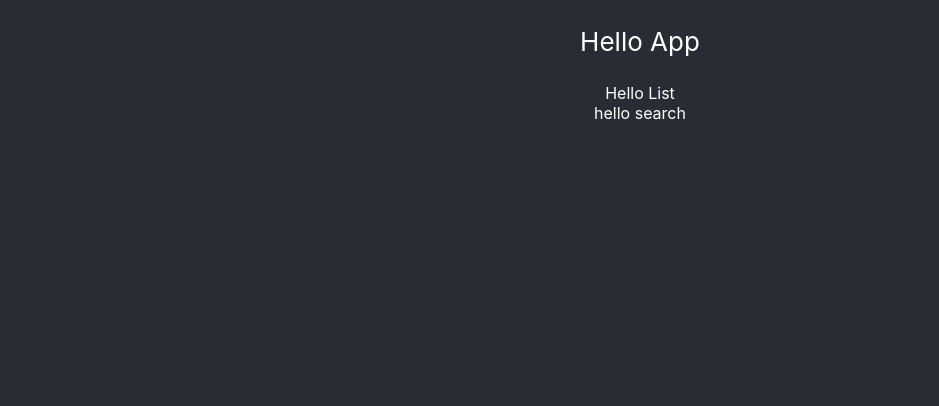
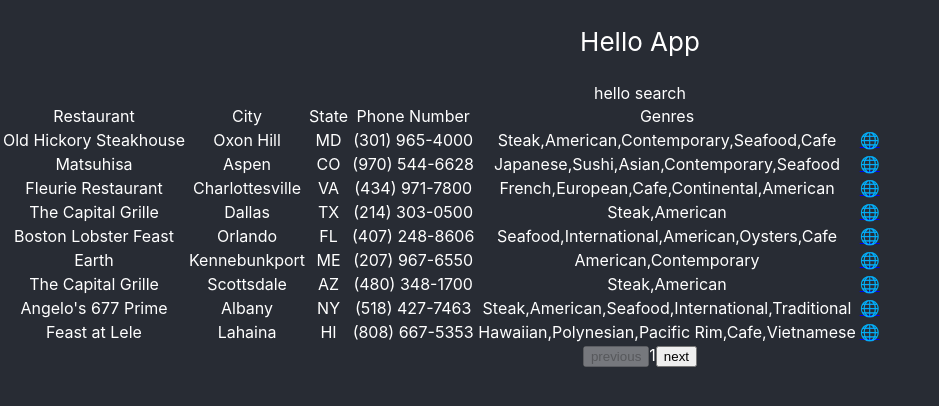
Before and after one commit to GreysonElkins/list-and-filter, a React (Create React App) app: page / in a window 1280 px wide. Shown: the top 406 px of the page, without its empty margins (0-939 px from the left). Built offline with nearby package versions, Linux system fonts and the light colour scheme.

Commit message:
Begin table of restaurants

```diff
--- a/src/components/RestaurantList/RestaurantList.tsx
+++ b/src/components/RestaurantList/RestaurantList.tsx
@@ -11,9 +11,13 @@
   const [restaurantList, setRestaurantList] = useState<restaurant[]>([])
   const [error, setError] = useState<string>('')
   const [isLoading, setIsLoading] = useState<boolean>(true)
+  const [pageNumber, setPageNumber] = useState<number>(1)
 
   useEffect(() => {
        if(isLoading) {
+
+        // still need to sort restaurants, should be called in this block
+
         // getRestaurants()
         //   .then(restaurants => {
         //     if (Array.isArray(restaurants)) {
@@ -32,12 +36,72 @@
        }
   })
 
+  const makeRestaurantTable = () => {
+    const restaurantsToDisplay = paginateRestaurantList()
+
+    const listItems = restaurantsToDisplay.map(({ name, city, state, telephone, genre, website }) => {
+      return (
+        <tr>
+          <td>{name}</td>
+          <td>{city}</td>
+          <td>{state}</td>
+          <td>{telephone}</td>
+          <td>{genre}</td>
+          <td>
+            <a href={website} alt={`${name}'s website`}>
+              🌐
+            </a>
+          </td>
+        </tr>
+      )
+    })
+
+    return (
+      <>
+        <table>
+          <thead>
+            <td>Restaurant</td>
+            <td>City</td>
+            <td>State</td>
+            <td>Phone Number</td>
+            <td>Genres</td>
+          </thead>
+          {listItems}
+        </table>
+        <button
+          disabled={pageNumber > 1 ? false : true}
+          onClick={() => setPageNumber(pageNumber - 1)}
+        >
+          previous
+        </button>
+          {pageNumber}
+        <button
+          // disabled={}
+          onClick={() => setPageNumber(pageNumber + 1)}
+        >
+          next
+        </button>
+      </>
+    )
+  }
+
+  const paginateRestaurantList = () => {
+    const listRange = [(pageNumber - 1) * 10, pageNumber * 10 - 1]
+    let listItems = []
+
+    for (let i = listRange[0]; i < listRange[1]; i++) {
+      listItems.push(restaurantList[i])
+    }
+
+    return listItems
+  }
+
   return (
     <>
-      <div>Hello List</div>
       <div>{error}</div>
       <SearchAndFilter>
       </SearchAndFilter>
+      {restaurantList.length > 0 && makeRestaurantTable()}
     </>
   )
 }
```
